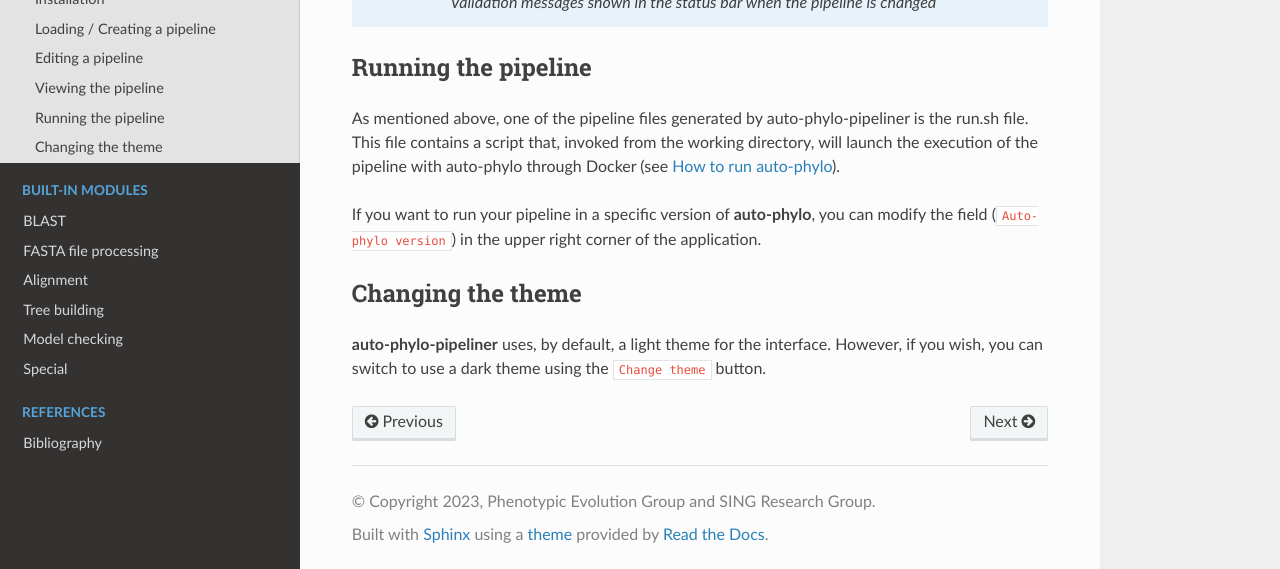
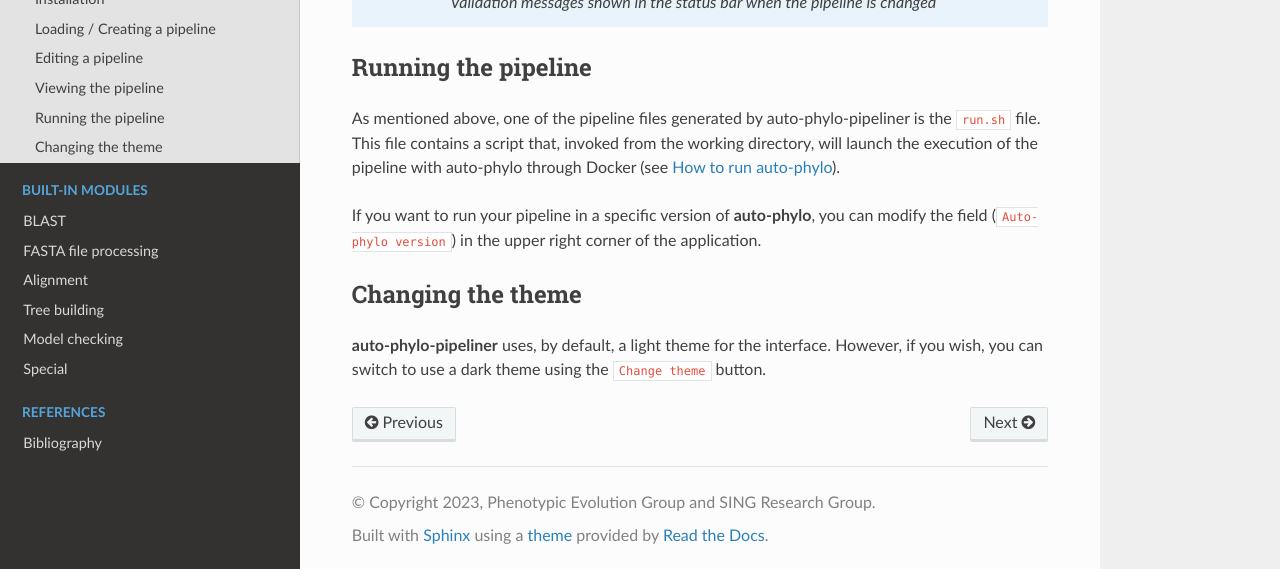
Before and after one commit to pegi3s/auto-phylo-docs, a Sphinx documentation site: the page built from source/pipeliner.rst, in a window 1280 px wide and 900 px high, scrolled down 4758 px. Shown: the part 328-897 px from the top of the window. Built offline with Sphinx 7.4.7 and the Read the Docs theme 2.0.0, drawn with Linux system fonts in a browser that asks for light colours; some of the changed text lies outside the part shown.

Commit message:
Fixes typos

```diff
--- a/source/pipeliner.rst
+++ b/source/pipeliner.rst
@@ -109,7 +109,7 @@ While editing a pipeline, auto-phylo-designer will update the pipeline files (i.
 Running the pipeline
 --------------------
 
-As mentioned above, one of the pipeline files generated by auto-phylo-pipeliner is the run.sh file. This file contains a script that, invoked from the working directory, will launch the execution of the pipeline with auto-phylo through Docker (see :ref:`how-to-run`).
+As mentioned above, one of the pipeline files generated by auto-phylo-pipeliner is the ``run.sh`` file. This file contains a script that, invoked from the working directory, will launch the execution of the pipeline with auto-phylo through Docker (see :ref:`how-to-run`).
 
 If you want to run your pipeline in a specific version of **auto-phylo**, you can modify the field (``Auto-phylo version``) in the upper right corner of the application.
 
```
Also changed, not shown: other parts of source/pipeliner.rst (+1 -1 lines).
